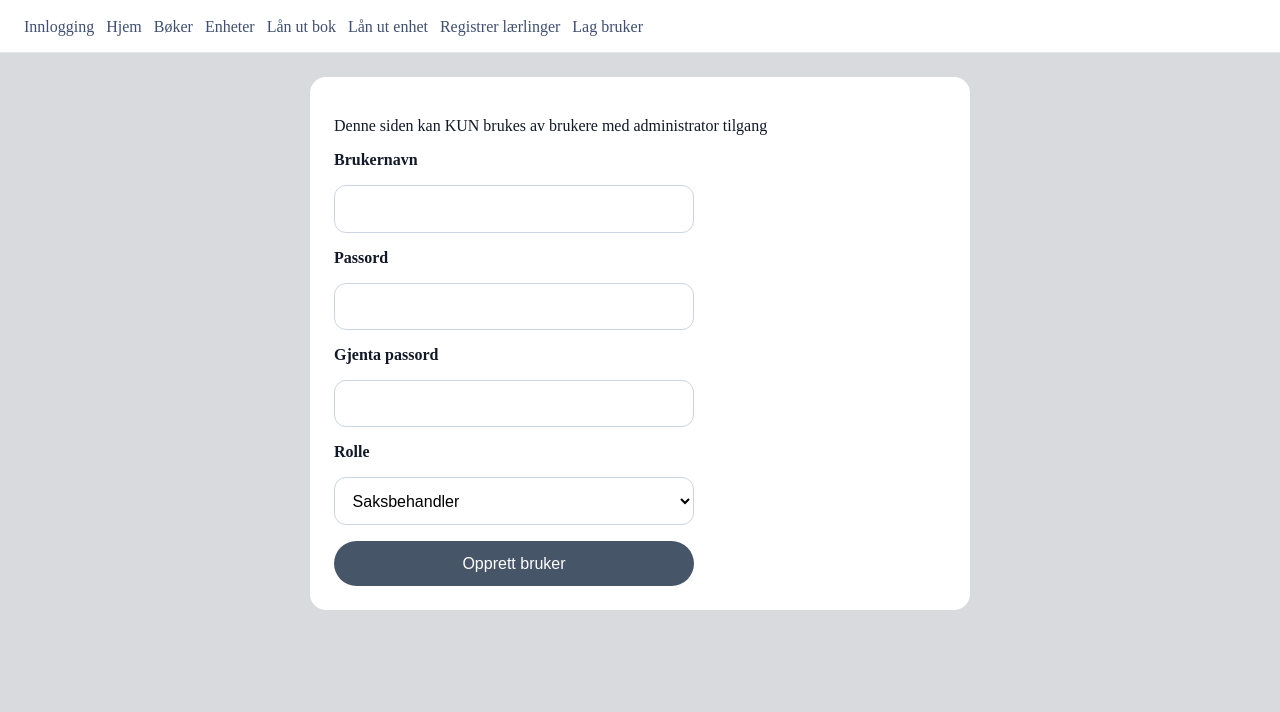
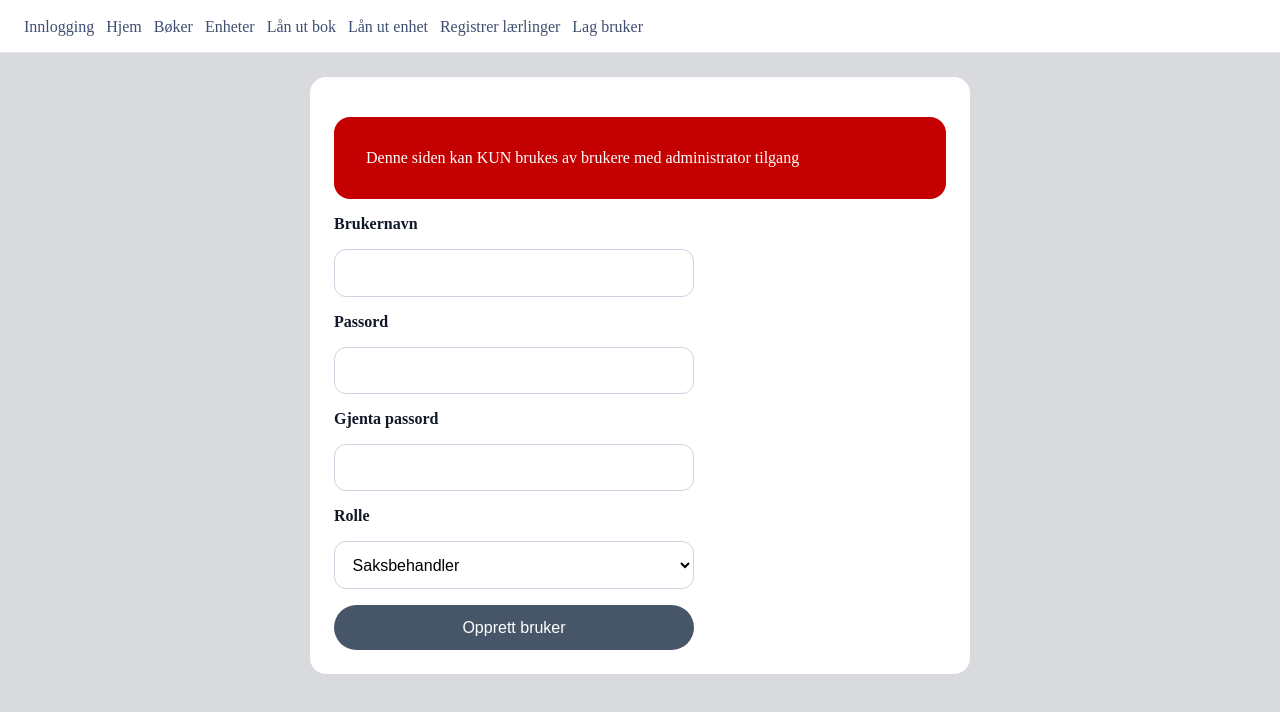
Before and after one commit to RealSigmaInYou/Bibliotek-fagpr-ve-Jakob, a website built with Vite: page frontend/pages/create_user.html in a window 1280 px wide. Shown: the part 56-768 px from the top of the page. Built offline with nearby package versions, Linux system fonts and the light colour scheme.

Commit message:
feat: highlighting text in create_user.html

```diff
--- a/frontend/pages/create_user.html
+++ b/frontend/pages/create_user.html
@@ -15,8 +15,8 @@
 
     <main>
       <section>
-        <p>
-        Denne siden kan KUN brukes av brukere med administrator tilgang
+        <p class="warning">
+          Denne siden kan KUN brukes av brukere med administrator tilgang
         </p>
         <app-create-user></app-create-user>
       </section>
--- a/frontend/styles.css
+++ b/frontend/styles.css
@@ -64,3 +64,9 @@ h1 {
     color: #000000;
 
 }
+.warning {
+    color: white;
+    background: rgb(196, 0, 0);
+    border-radius: 1rem;
+    padding: 2rem;
+}
```
